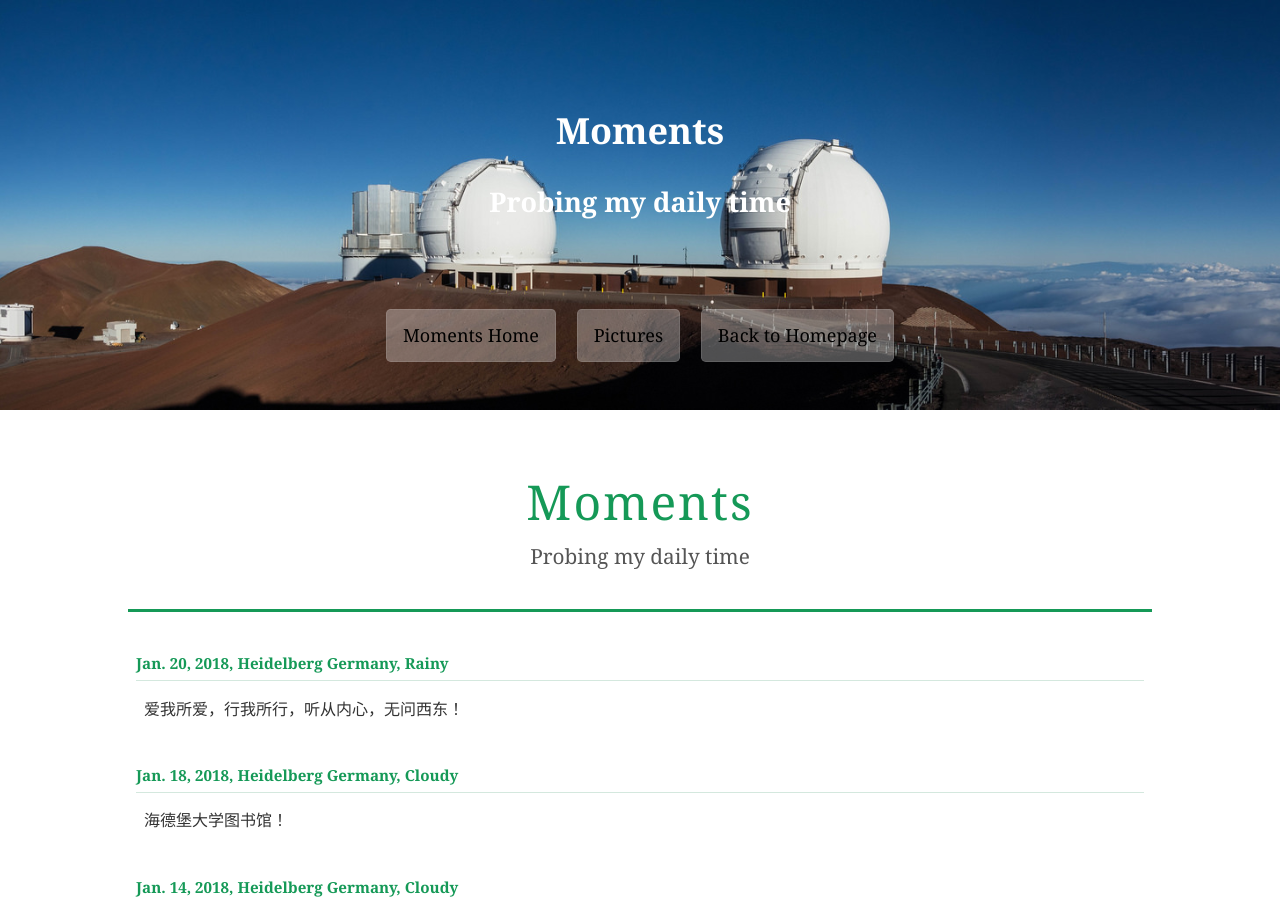
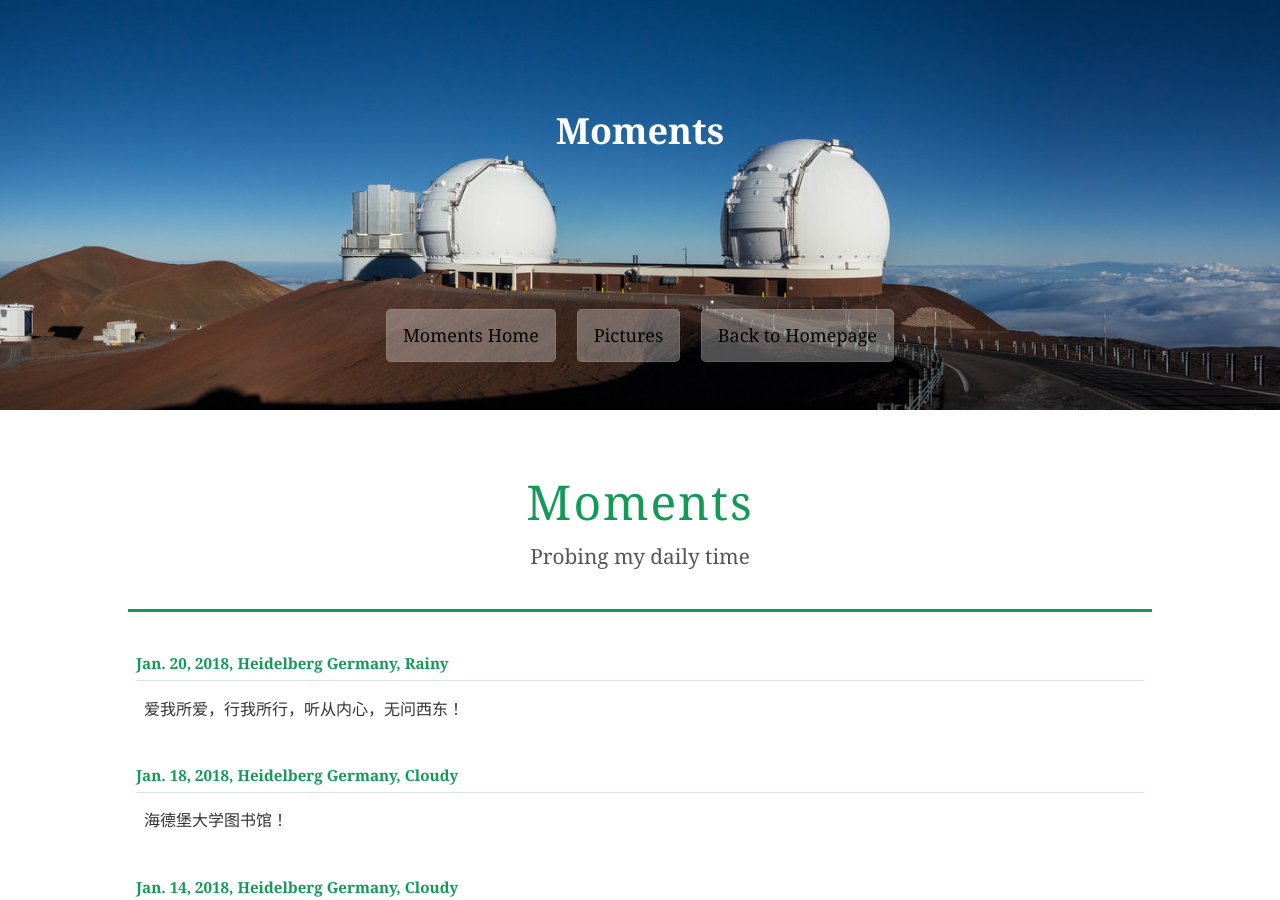
Before and after one commit to zcp521/zcp521.github.io, a Jekyll site: the page built from moments.md, in a window 1280 px wide and 900 px high. Built offline with Jekyll 4.4.1, drawn with Linux system fonts in a browser that asks for light colours.

Commit message:
Update moments.md

```diff
--- a/moments.md
+++ b/moments.md
@@ -1,7 +1,7 @@
 ---
 layout: moments
 title: "Moments"
-tagline: "Probing my daily time"
+tagline: "&nbsp;"
 ---
 <style>
   /* ===== 全局容器 ===== */
```
